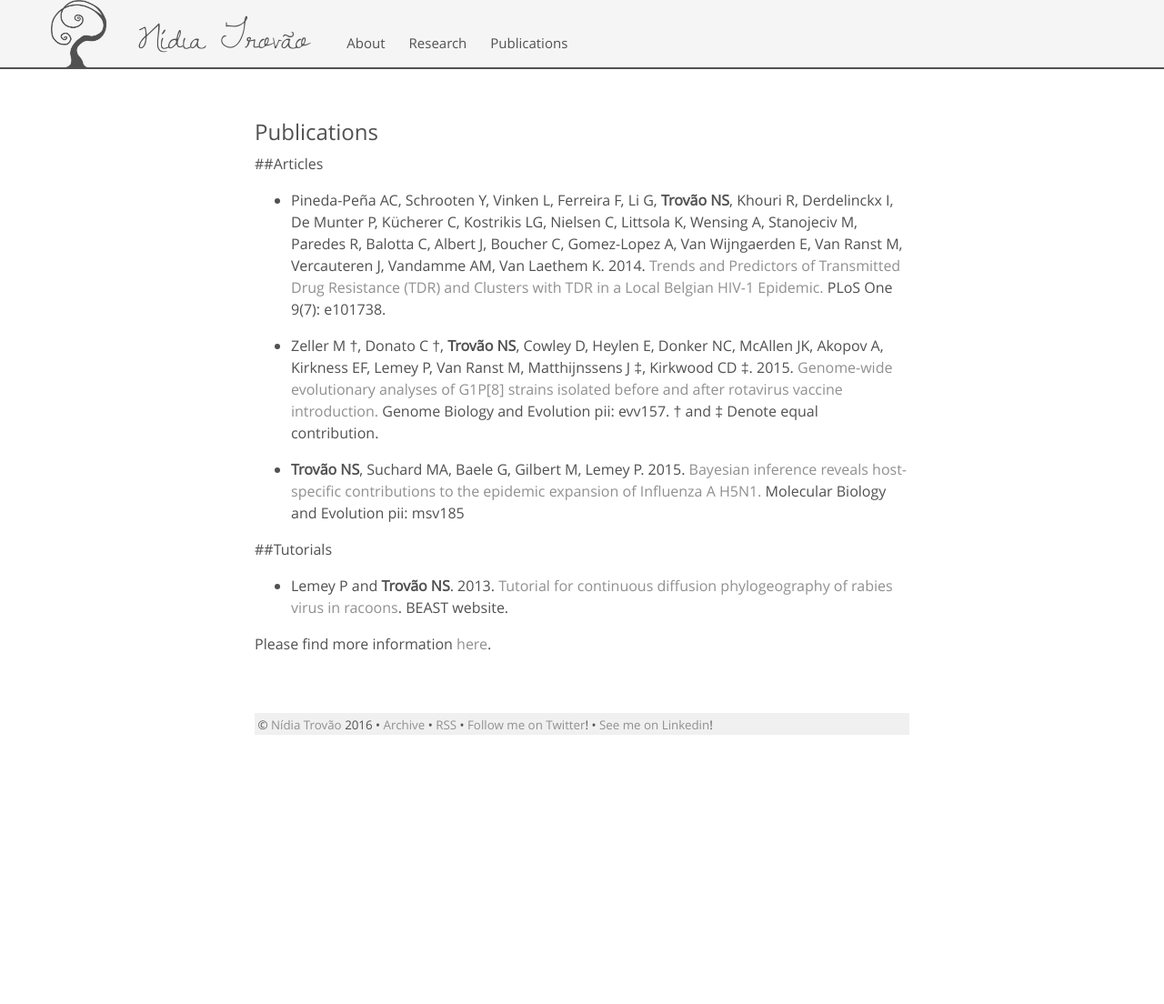
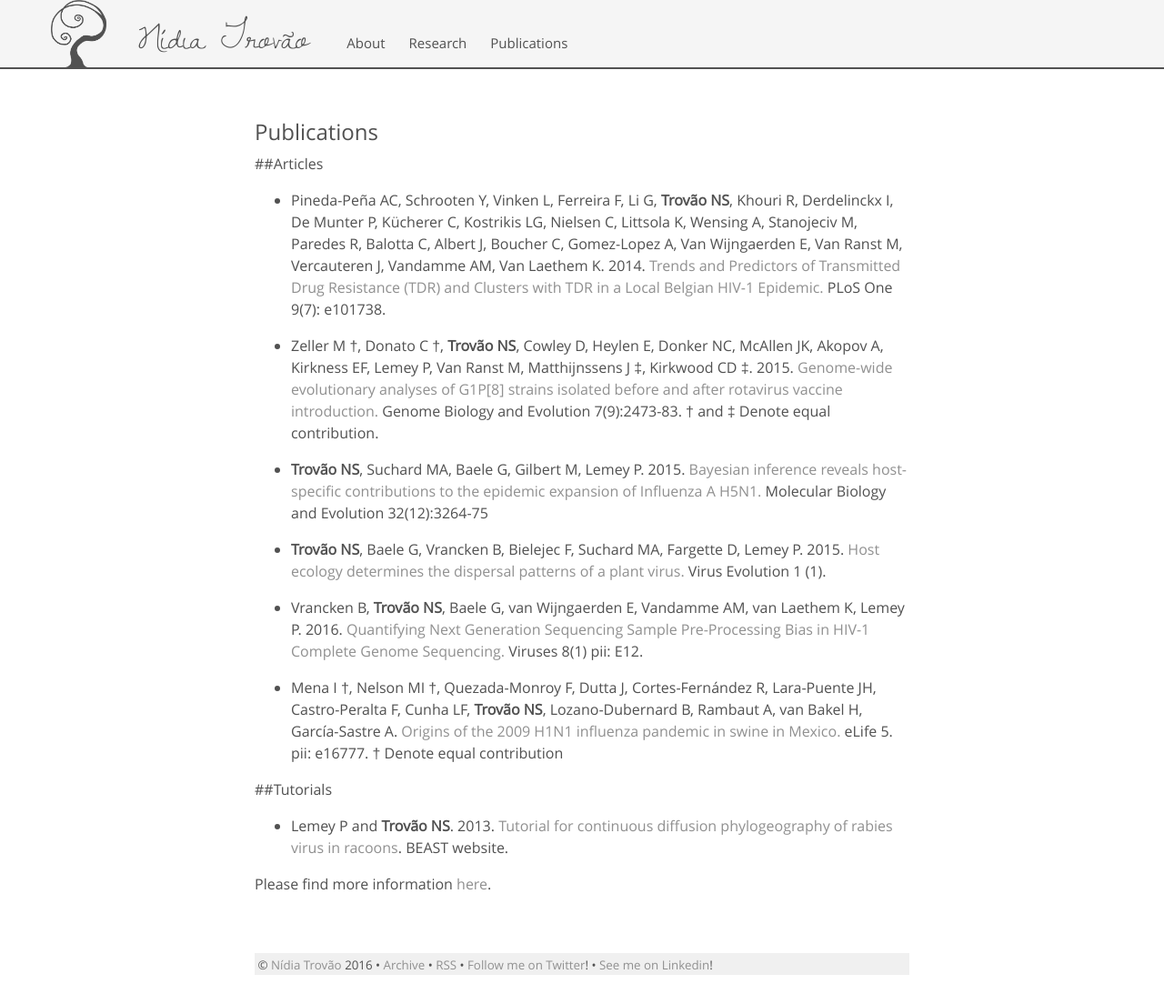
Before and after one commit to nidiatrovao/nidiatrovao.github.io, a Jekyll site: the page built from publications.md, in a window 1280 px wide. Shown: the whole page at 91% size. Built offline with Jekyll 4.4.1, drawn with Linux system fonts in a browser that asks for light colours; before the commit the page ends 900 px from its top, so only the background shows below that.

Commit message:
publications

```diff
--- a/publications.md
+++ b/publications.md
@@ -7,9 +7,16 @@ title: Publications
 
 * Pineda-Peña AC, Schrooten Y, Vinken L, Ferreira F, Li G, <b>Trovão NS</b>, Khouri R, Derdelinckx I, De Munter P, Kücherer C, Kostrikis LG, Nielsen C, Littsola K, Wensing A, Stanojeciv M, Paredes R, Balotta C, Albert J, Boucher C, Gomez-Lopez A, Van Wijngaerden E, Van Ranst M, Vercauteren J, Vandamme AM, Van Laethem K. 2014. [Trends and Predictors of Transmitted Drug Resistance (TDR) and Clusters with TDR in a Local Belgian HIV-1 Epidemic.](http://journals.plos.org/plosone/article?id=10.1371/journal.pone.0101738) PLoS One 9(7): e101738.
 
-* Zeller M †, Donato C †, <b>Trovão NS</b>, Cowley D, Heylen E, Donker NC, McAllen JK, Akopov A, Kirkness EF, Lemey P, Van Ranst M, Matthijnssens J ‡, Kirkwood CD ‡. 2015. [Genome-wide evolutionary analyses of G1P[8] strains isolated before and after rotavirus vaccine introduction.](http://gbe.oxfordjournals.org/content/early/2015/08/08/gbe.evv157) Genome Biology and  Evolution pii: evv157. † and ‡ Denote equal contribution.
+* Zeller M †, Donato C †, <b>Trovão NS</b>, Cowley D, Heylen E, Donker NC, McAllen JK, Akopov A, Kirkness EF, Lemey P, Van Ranst M, Matthijnssens J ‡, Kirkwood CD ‡. 2015. [Genome-wide evolutionary analyses of G1P[8] strains isolated before and after rotavirus vaccine introduction.](http://gbe.oxfordjournals.org/content/early/2015/08/08/gbe.evv157) Genome Biology and Evolution 7(9):2473-83. † and ‡ Denote equal contribution.
 
-* <b>Trovão NS</b>, Suchard MA, Baele G, Gilbert M, Lemey P. 2015. [Bayesian inference reveals host-specific contributions to the epidemic expansion of Influenza A H5N1.](http://mbe.oxfordjournals.org/content/early/2015/09/03/molbev.msv185.short?rss=1) Molecular Biology and Evolution  pii: msv185
+* <b>Trovão NS</b>, Suchard MA, Baele G, Gilbert M, Lemey P. 2015. [Bayesian inference reveals host-specific contributions to the epidemic expansion of Influenza A H5N1.](http://mbe.oxfordjournals.org/content/early/2015/09/03/molbev.msv185.short?rss=1) Molecular Biology and Evolution 32(12):3264-75
+
+* <b>Trovão NS</b>, Baele G, Vrancken B, Bielejec F, Suchard MA, Fargette D,  Lemey P. 2015. [Host ecology determines the dispersal patterns of a plant virus.](http://ve.oxfordjournals.org/content/1/1/vev016) Virus Evolution 1 (1).
+
+* Vrancken B, <b>Trovão NS</b>, Baele G, van Wijngaerden E, Vandamme AM, van Laethem K, Lemey P. 2016. [Quantifying Next Generation Sequencing Sample Pre-Processing Bias in HIV-1 Complete Genome Sequencing.](http://www.mdpi.com/1999-4915/8/1/12) Viruses 8(1) pii: E12.
+
+* Mena I †, Nelson MI †, Quezada-Monroy F, Dutta J, Cortes-Fernández R, Lara-Puente JH, Castro-Peralta F, Cunha LF, <b>Trovão NS</b>, Lozano-Dubernard B, Rambaut A, van Bakel H, García-Sastre A. [Origins of the 2009 H1N1 influenza pandemic in swine in Mexico.](https://elifesciences.org/content/5/e16777) eLife 5. pii: e16777. † Denote equal contribution
+
 
 ##Tutorials
 
```
